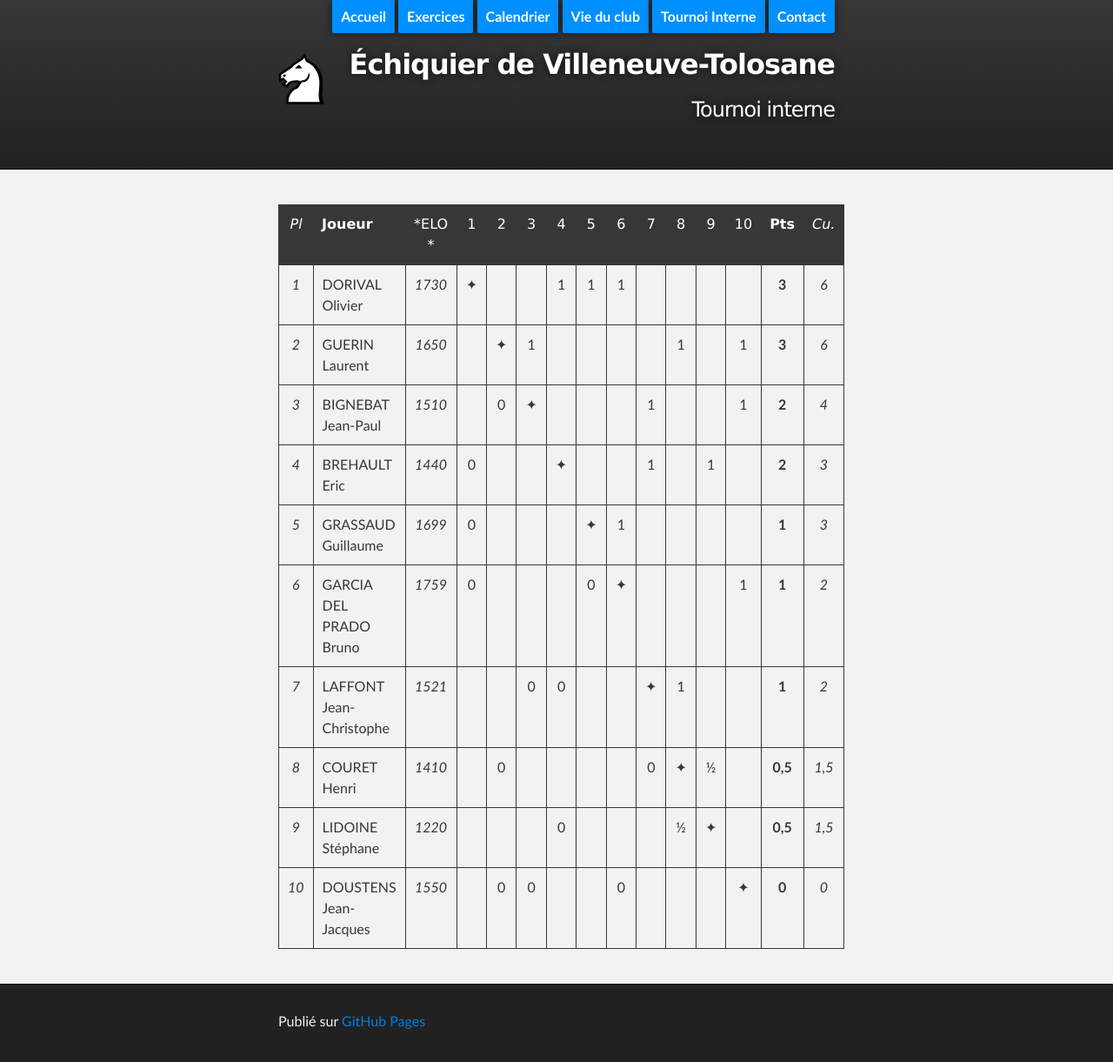
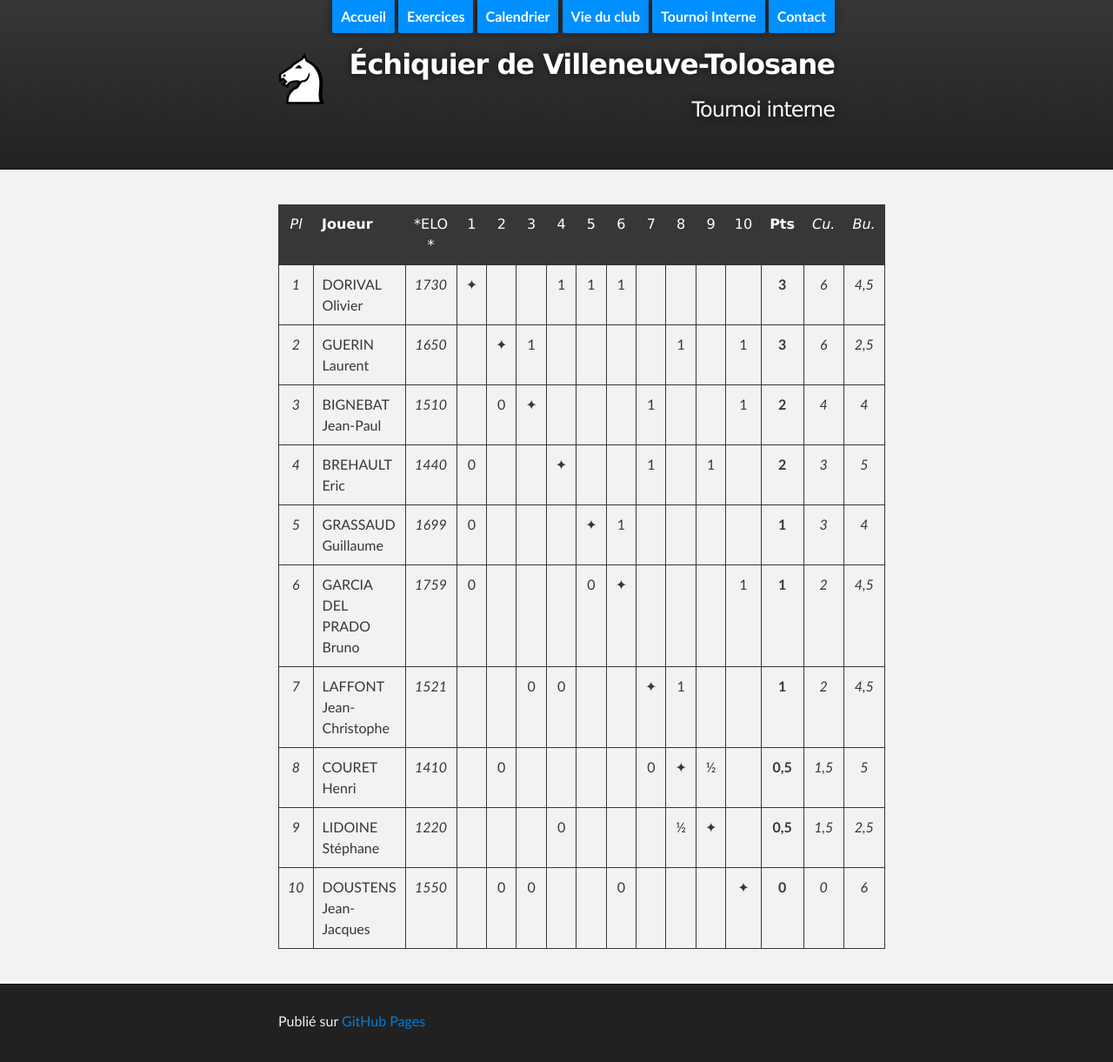
Before and after one commit to echiquier-villeneuve-tolosane/echiquier-villeneuve-tolosane.github.io, a Jekyll site: the page built from tournoiinterne.md, in a window 1280 px wide. Shown: the whole page at 87% size. Built offline with Jekyll 4.4.1, drawn with Linux system fonts in a browser that asks for light colours; nearby versions of some CDN libraries.

Commit message:
Updated tournoiinterne.md

```diff
--- a/tournoiinterne.md
+++ b/tournoiinterne.md
@@ -6,15 +6,15 @@
 ---
 
 
-|*Pl*|  **Joueur** |   *ELO *          |1 |2 |3 |4 |5 |6 |7 |8 |9 |10|**Pts**|*Cu.*|
-|:-:|:------------------------ |:---------: |:-:|:-:|:-:|:-:|:-:|:-:|:-:|:-:|:-:|:-:|:-:|:-:|
-|*1*| DORIVAL Olivier         | *1730* |&#10022;| | |1|1|1| | | | |**3**|*6*|
-|*2*| GUERIN Laurent          | *1650* | |&#10022;|1| | | | |1| |1|**3**|*6*|
-|*3*| BIGNEBAT Jean-Paul      | *1510* | |0|&#10022;| | | |1| | |1|**2**|*4*|
-|*4*| BREHAULT Eric           | *1440* |0| | |&#10022;| | |1| |1| |**2**|*3*|
-|*5*| GRASSAUD Guillaume      | *1699* |0| | | |&#10022;|1| | | | |**1**|*3*|
-|*6*| GARCIA DEL PRADO Bruno  | *1759* |0| | | |0|&#10022;| | | |1|**1**|*2*|
-|*7*| LAFFONT Jean-Christophe | *1521* | | |0|0| | |&#10022;|1| | |**1**|*2*|
-|*8*| COURET Henri            | *1410* | |0| | | | |0|&#10022;|&#189;| |**0,5**|*1,5*|
-|*9*| LIDOINE Stéphane        | *1220* | | | |0| | | |&#189;|&#10022;| |**0,5**|*1,5*|
-|*10*| DOUSTENS Jean-Jacques  | *1550* | |0|0| | |0| | | |&#10022;|**0**|*0*|
+|*Pl*|  **Joueur** |   *ELO *          |1 |2 |3 |4 |5 |6 |7 |8 |9 |10|**Pts**|*Cu.*|*Bu.*|
+|:-:|:------------------------ |:---------: |:-:|:-:|:-:|:-:|:-:|:-:|:-:|:-:|:-:|:-:|:-:|:-:|:-:|
+|*1*| DORIVAL Olivier         | *1730* |&#10022;| | |1|1|1| | | | |**3**|*6*|*4,5*|
+|*2*| GUERIN Laurent          | *1650* | |&#10022;|1| | | | |1| |1|**3**|*6*|*2,5*|
+|*3*| BIGNEBAT Jean-Paul      | *1510* | |0|&#10022;| | | |1| | |1|**2**|*4*|*4*|
+|*4*| BREHAULT Eric           | *1440* |0| | |&#10022;| | |1| |1| |**2**|*3*|*5*|
+|*5*| GRASSAUD Guillaume      | *1699* |0| | | |&#10022;|1| | | | |**1**|*3*|*4*|
+|*6*| GARCIA DEL PRADO Bruno  | *1759* |0| | | |0|&#10022;| | | |1|**1**|*2*|*4,5*|
+|*7*| LAFFONT Jean-Christophe | *1521* | | |0|0| | |&#10022;|1| | |**1**|*2*|*4,5*|
+|*8*| COURET Henri            | *1410* | |0| | | | |0|&#10022;|&#189;| |**0,5**|*1,5*|*5*|
+|*9*| LIDOINE Stéphane        | *1220* | | | |0| | | |&#189;|&#10022;| |**0,5**|*1,5*|*2,5*|
+|*10*| DOUSTENS Jean-Jacques  | *1550* | |0|0| | |0| | | |&#10022;|**0**|*0*|*6*|
```
